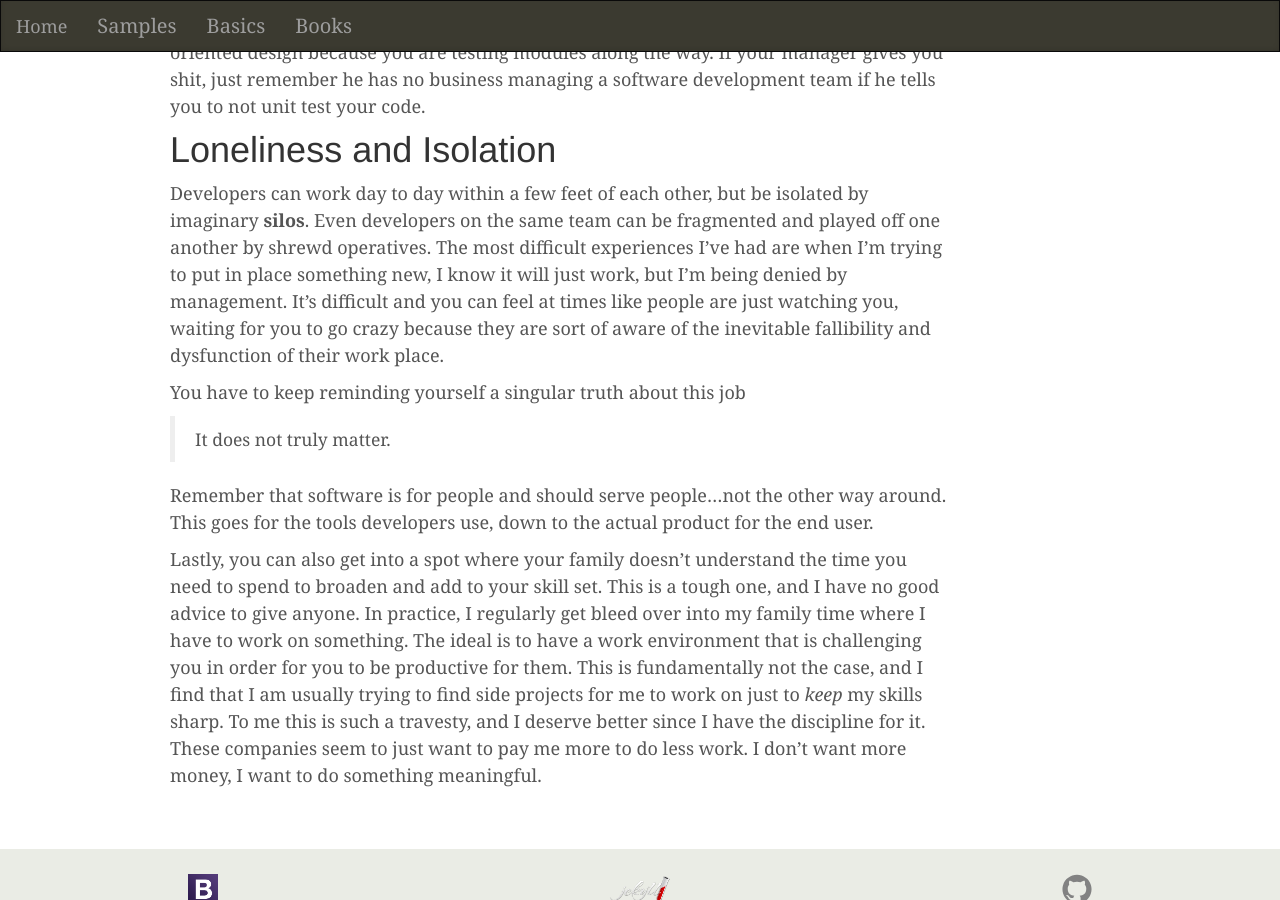
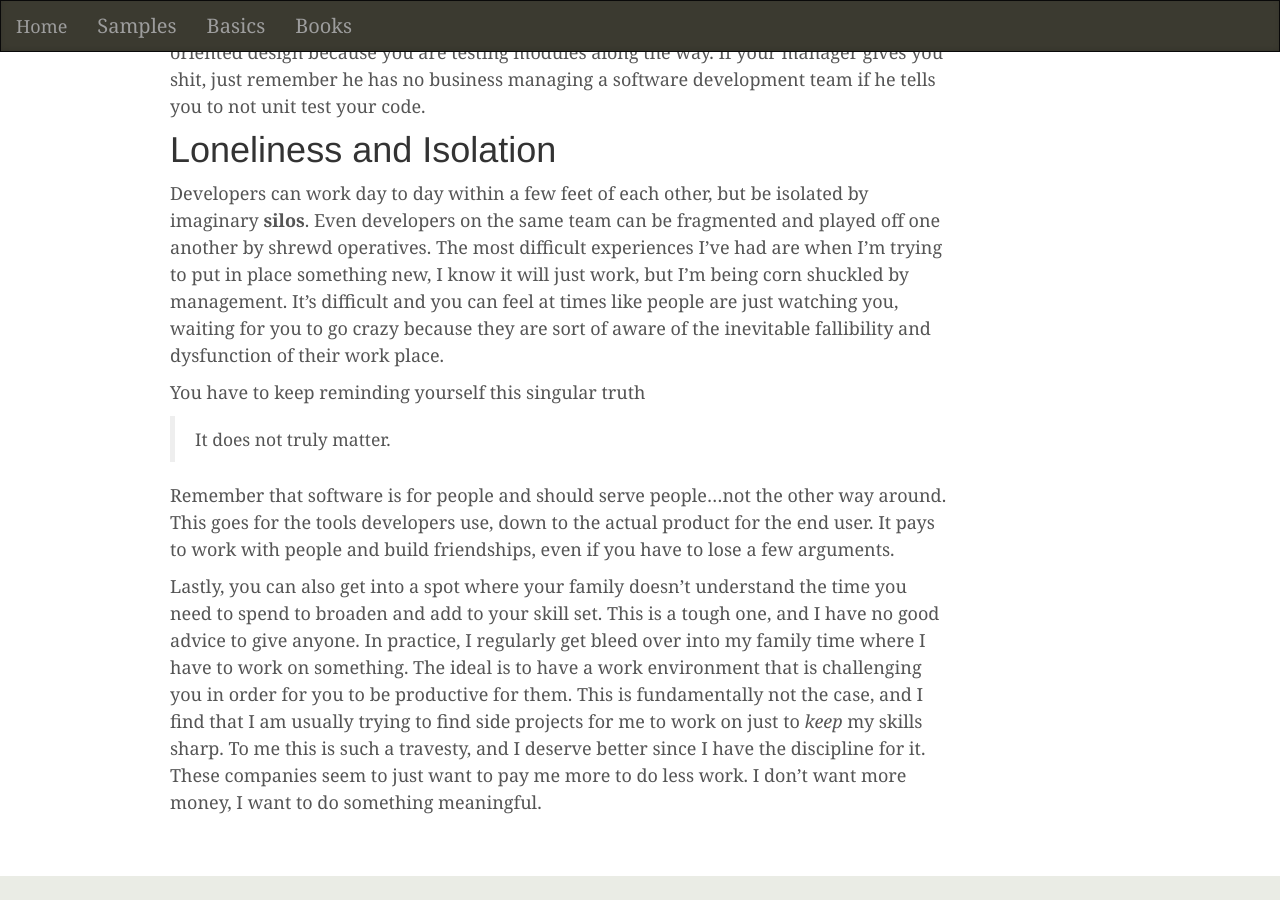
Before and after one commit to chasefranks/chasefranks.github.io, a Jekyll site: the page built from _posts/2017-06-12-the-twilight-zone.md, in a window 1280 px wide and 900 px high, scrolled down 5213 px. Built offline with Jekyll 4.4.1, drawn with Linux system fonts in a browser that asks for light colours; comment, search, counter and statistics services are not loaded.

Commit message:
update new post: the twilight zone

```diff
--- a/_posts/2017-06-12-the-twilight-zone.md
+++ b/_posts/2017-06-12-the-twilight-zone.md
@@ -87,12 +87,12 @@
 
 # Loneliness and Isolation
 
-Developers can work day to day within a few feet of each other, but be isolated by imaginary **silos**. Even developers on the same team can be fragmented and played off one another by shrewd operatives. The most difficult experiences I've had are when I'm trying to put in place something new, I know it will just work, but I'm being denied by management. It's difficult and you can feel at times like people are just watching you, waiting for you to go crazy because they are sort of aware of the inevitable fallibility and dysfunction of their work place.
+Developers can work day to day within a few feet of each other, but be isolated by imaginary **silos**. Even developers on the same team can be fragmented and played off one another by shrewd operatives. The most difficult experiences I've had are when I'm trying to put in place something new, I know it will just work, but I'm being corn shuckled by management. It's difficult and you can feel at times like people are just watching you, waiting for you to go crazy because they are sort of aware of the inevitable fallibility and dysfunction of their work place.
 
-You have to keep reminding yourself a singular truth about this job
+You have to keep reminding yourself this singular truth
 
 > It does not truly matter.
 
-Remember that software is for people and should serve people...not the other way around. This goes for the tools developers use, down to the actual product for the end user.
+Remember that software is for people and should serve people...not the other way around. This goes for the tools developers use, down to the actual product for the end user. It pays to work with people and build friendships, even if you have to lose a few arguments.
 
 Lastly, you can also get into a spot where your family doesn't understand the time you need to spend to broaden and add to your skill set. This is a tough one, and I have no good advice to give anyone. In practice, I regularly get bleed over into my family time where I have to work on something. The ideal is to have a work environment that is challenging you in order for you to be productive for them. This is fundamentally not the case, and I find that I am usually trying to find side projects for me to work on just to *keep* my skills sharp. To me this is such a travesty, and I deserve better since I have the discipline for it. These companies seem to just want to pay me more to do less work. I don't want more money, I want to do something meaningful.
```
